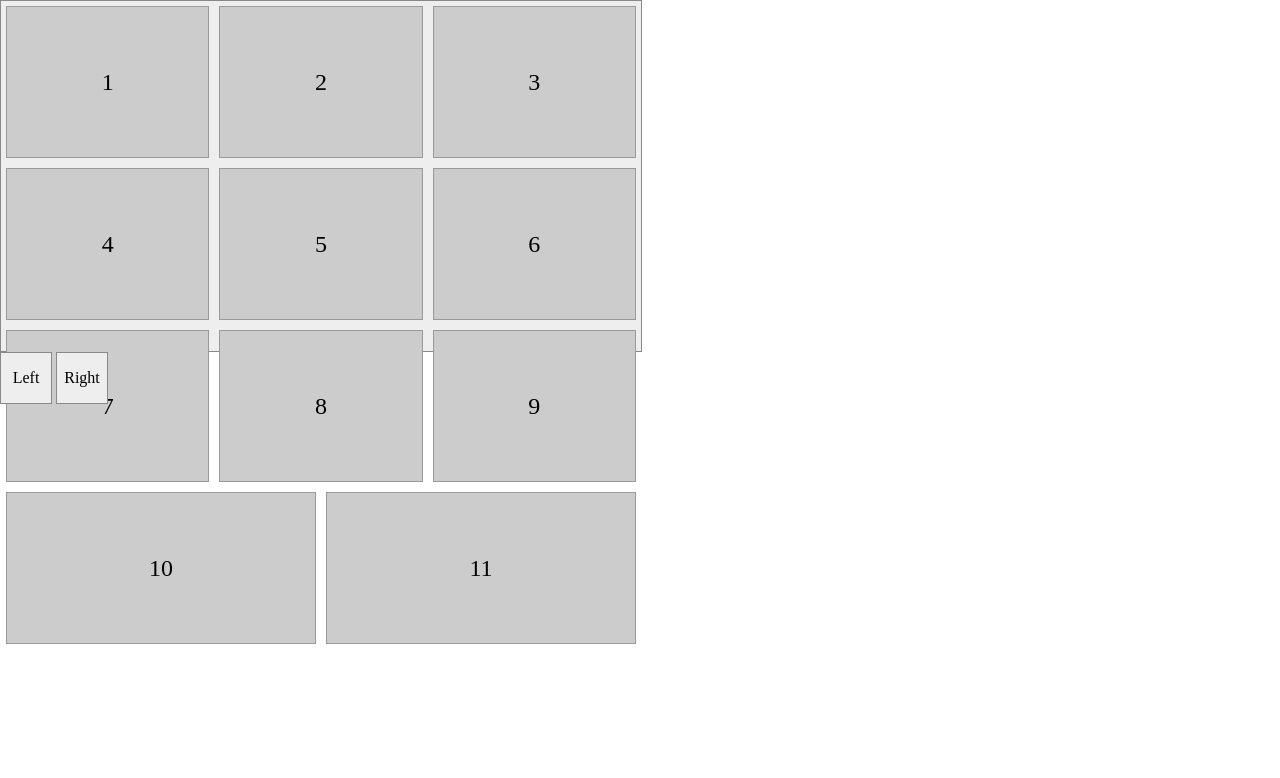
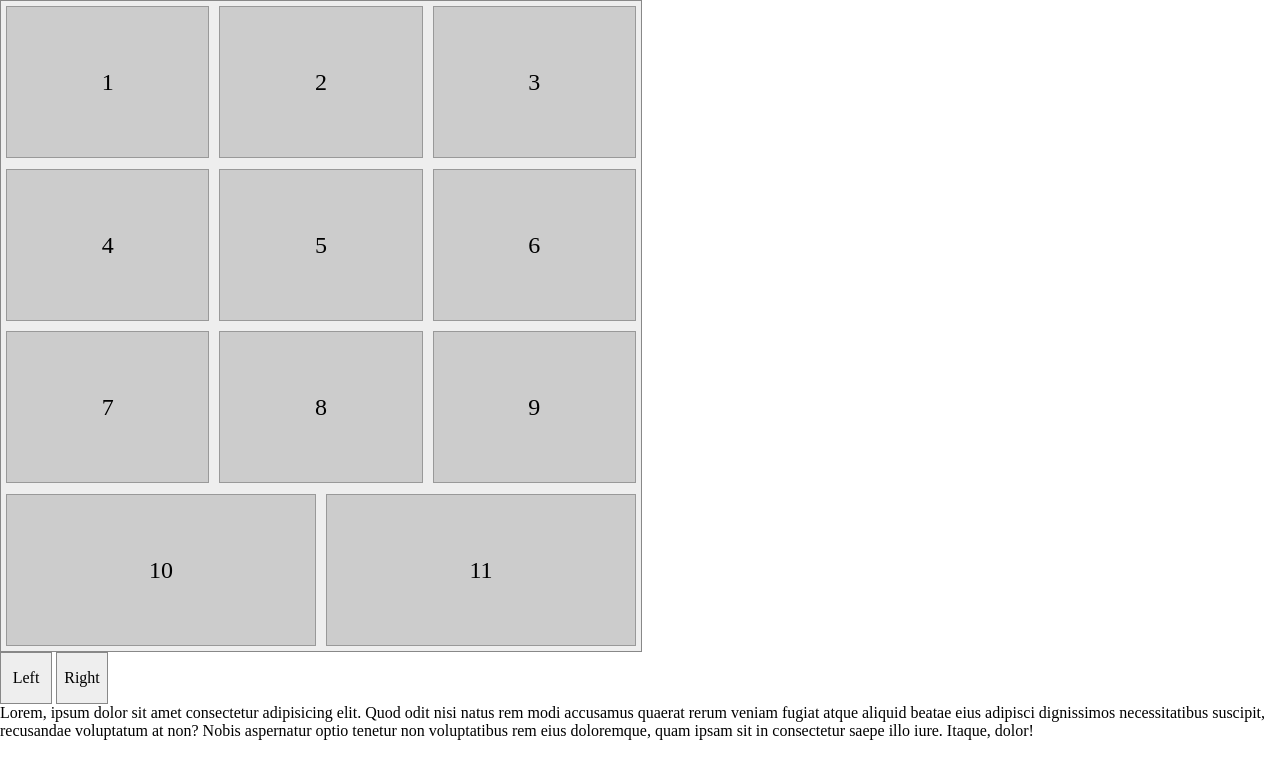
Before and after one commit to LeoKorn/vs5, a plain HTML site: page index.html in a window 1280 px wide. Drawn offline with nearby package versions, Linux system fonts and the light colour scheme.

Commit message:
first commit

```diff
--- a/index.html
+++ b/index.html
@@ -27,7 +27,7 @@
       </div>
       <div class="arrowLeft">Left</div>
       <div class="arrowRight">Right</div>
-
+  <div>Lorem, ipsum dolor sit amet consectetur adipisicing elit. Quod odit nisi natus rem modi accusamus quaerat rerum veniam fugiat atque aliquid beatae eius adipisci dignissimos necessitatibus suscipit, recusandae voluptatum at non? Nobis aspernatur optio tenetur non voluptatibus rem eius doloremque, quam ipsam sit in consectetur saepe illo iure. Itaque, dolor!</div>
 
 
   <!-- jQuery download -->
--- a/sass/main.sass
+++ b/sass/main.sass
@@ -11,7 +11,7 @@
 
 .flex-box
   width: 640px
-  height: 350px
+  height: 650px
   background: $bg-color
   border: 1px solid #888888
   display: flex
```
Also changed, not shown: css/main.css.
